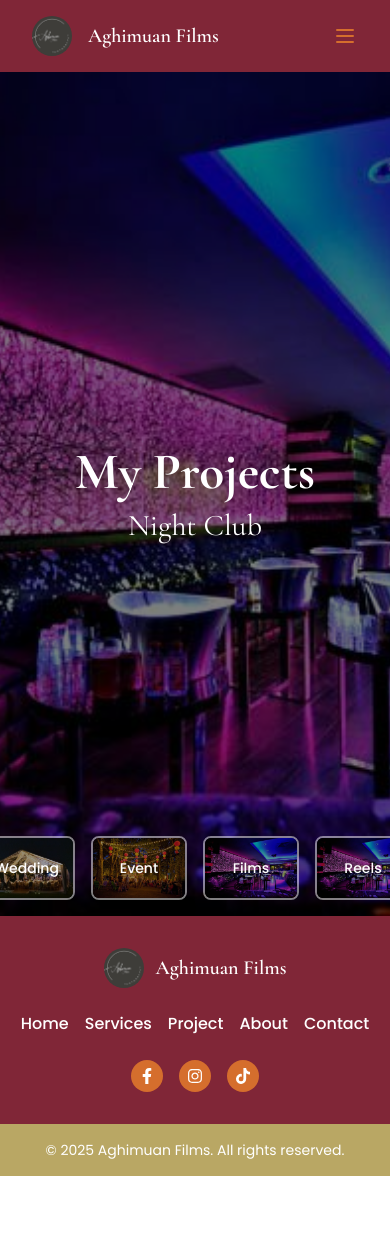
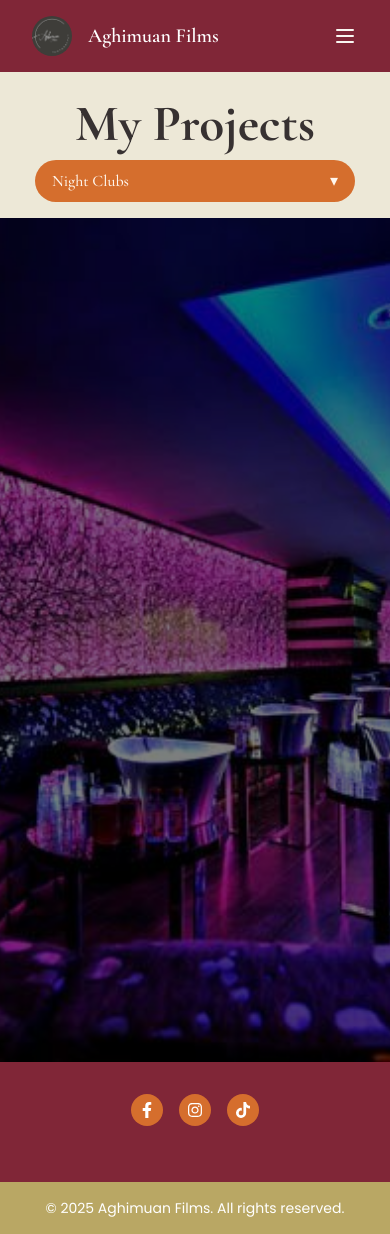
Before and after one commit to sean-camara/aghimuan-films, a React (Vite) app: page /project in a window 390 px wide. Before the commit the page ends 1176 px from the top, so only its background shows below. Built offline with nearby package versions, Linux system fonts and the light colour scheme.

Commit message:
Fix some issues in navbar and other ui issues

```diff
--- a/index.html
+++ b/index.html
@@ -2,7 +2,7 @@
 <html lang="en">
   <head>
     <meta charset="UTF-8" />
-    <link rel="icon" type="image/svg+xml" href="/vite.svg" />
+    <link rel="icon" type="image/svg+xml" href="/aghimuan logo.jpg" />
     <meta name="viewport" content="width=device-width, initial-scale=1.0" />
     <title>Aghimuan Films</title>
     <link
--- a/src/components/layout/Footer.jsx
+++ b/src/components/layout/Footer.jsx
@@ -1,5 +1,5 @@
+// src/components/layout/Footer.jsx
 import React from "react";
-import { Link } from "react-router-dom";
 import { FaFacebookF, FaInstagram, FaTiktok } from "react-icons/fa";
 import logo from "../../assets/aghimuan logo.jpg";
 
@@ -7,9 +7,11 @@ const Footer = () => {
   const currentYear = new Date().getFullYear();
 
   return (
-    <footer className="bg-[#802637] text-white">
-      <div className="container mx-auto py-8 px-4">
-        <div className="flex flex-col md:flex-row justify-between items-center">
+    <>
+      {/* Desktop View */}
+      <footer className="hidden md:block bg-[#802637] text-white">
+        <div className="container mx-auto py-8 px-4 flex flex-col md:flex-row justify-between items-center">
+          {/* Logo and title */}
           <div className="flex items-center mb-6 md:mb-0">
             <img
               src={logo}
@@ -23,38 +25,8 @@ const Footer = () => {
               Aghimuan Films
             </span>
           </div>
-          <div className="flex flex-wrap justify-center gap-4 mb-6 md:mb-0">
-            <a
-              href="#home-section"
-              className="hover:text-[#D56E2D] transition-colors"
-            >
-              Home
-            </a>
-            <a
-              href="#service-section"
-              className="hover:text-[#D56E2D] transition-colors"
-            >
-              Services
-            </a>
-            <a
-              href="/project"
-              className="hover:text-[#D56E2D] transition-colors"
-            >
-              Project
-            </a>
-            <a
-              href="#about-section"
-              className="hover:text-[#D56E2D] transition-colors"
-            >
-              About
-            </a>
-            <a
-              href="#contact-section"
-              className="hover:text-[#D56E2D] transition-colors"
-            >
-              Contact
-            </a>
-          </div>
+
+          {/* Social icons */}
           <div className="flex space-x-4">
             <a
               href="https://www.facebook.com/AghimuanFilmsProduction/"
@@ -82,11 +54,51 @@ const Footer = () => {
             </a>
           </div>
         </div>
-      </div>
-      <div className="bg-[#B9A764] py-4 text-center text-sm">
-        <p>© {currentYear} Aghimuan Films. All rights reserved.</p>
-      </div>
-    </footer>
+
+        {/* Credits */}
+        <div className="bg-[#B9A764] py-4 text-center text-sm">
+          <p>© {currentYear} Aghimuan Films. All rights reserved.</p>
+        </div>
+      </footer>
+
+      {/* Mobile View (unchanged) */}
+      <footer className="md:hidden bg-[#802637] text-white">
+        <div className="container mx-auto py-8 px-4 flex flex-col items-center">
+          {/* Social icons */}
+          <div className="flex space-x-4 mb-6">
+            <a
+              href="https://www.facebook.com/AghimuanFilmsProduction/"
+              target="_blank"
+              rel="noopener noreferrer"
+              className="bg-[#D56E2D] w-8 h-8 rounded-full flex items-center justify-center hover:bg-opacity-80 transition-all"
+            >
+              <FaFacebookF className="text-white" />
+            </a>
+            <a
+              href="https://www.instagram.com/p/CowsZZuvsq0/"
+              target="_blank"
+              rel="noopener noreferrer"
+              className="bg-[#D56E2D] w-8 h-8 rounded-full flex items-center justify-center hover:bg-opacity-80 transition-all"
+            >
+              <FaInstagram className="text-white" />
+            </a>
+            <a
+              href="https://www.tiktok.com/@shawntiago/video/7505022272000871688"
+              target="_blank"
+              rel="noopener noreferrer"
+              className="bg-[#D56E2D] w-8 h-8 rounded-full flex items-center justify-center hover:bg-opacity-80 transition-all"
+            >
+              <FaTiktok className="text-white" />
+            </a>
+          </div>
+        </div>
+
+        {/* Credits */}
+        <div className="bg-[#B9A764] py-4 text-center text-sm">
+          <p>© {currentYear} Aghimuan Films. All rights reserved.</p>
+        </div>
+      </footer>
+    </>
   );
 };
 
--- a/src/components/layout/Navbar.jsx
+++ b/src/components/layout/Navbar.jsx
@@ -6,21 +6,33 @@ const Navbar = () => {
   const navigate = useNavigate();
   const location = useLocation();
   const [mobileMenuOpen, setMobileMenuOpen] = useState(false);
+  const [activeSection, setActiveSection] = useState("home");
 
-  // Set active link based on current path
-  const getActiveLink = () => {
+  // Set active link based on current path and active section
+  const getActiveLink = (section) => {
     const path = location.pathname;
-    if (path === "/") return "home";
-    if (path.includes("/project")) return "project";
-    return "";
+
+    // If we're on the project page
+    if (path.includes("/project") && section === "project") {
+      return true;
+    }
+
+    // If we're on the home page, check which section is active
+    if (path === "/") {
+      return section === activeSection;
+    }
+
+    return false;
   };
 
   const handleLinkClick = (link, sectionId) => {
     setMobileMenuOpen(false);
+    setActiveSection(link);
 
     if (
       link === "home" ||
       link === "about" ||
+      link === "equipment" ||
       link === "service" ||
       link === "contact"
     ) {
@@ -71,9 +83,7 @@ const Navbar = () => {
                 handleLinkClick("home", "home-section");
               }}
               className={`text-[#FFF6ED] px-4 py-2 rounded-[14px] transition-all duration-300 ${
-                getActiveLink() === "home"
-                  ? "bg-[#D56E2D]"
-                  : "hover:bg-[#D56E2D]"
+                getActiveLink("home") ? "bg-[#D56E2D]" : "hover:bg-[#D56E2D]"
               }`}
             >
               Home
@@ -84,40 +94,10 @@ const Navbar = () => {
               href="#"
               onClick={(e) => {
                 e.preventDefault();
-                handleLinkClick("service", "service-section");
-              }}
-              className={`text-[#FFF6ED] px-4 py-2 rounded-[14px] transition-all duration-300 ${
-                getActiveLink() === "service"
-                  ? "bg-[#D56E2D]"
-                  : "hover:bg-[#D56E2D]"
-              }`}
-            >
-              Service
-            </a>
-          </li>
-          <li>
-            <Link
-              to="/project"
-              className={`text-[#FFF6ED] px-4 py-2 rounded-[14px] transition-all duration-300 ${
-                getActiveLink() === "project"
-                  ? "bg-[#D56E2D]"
-                  : "hover:bg-[#D56E2D]"
-              }`}
-            >
-              Project
-            </Link>
-          </li>
-          <li>
-            <a
-              href="#"
-              onClick={(e) => {
-                e.preventDefault();
                 handleLinkClick("about", "about-section");
               }}
               className={`text-[#FFF6ED] px-4 py-2 rounded-[14px] transition-all duration-300 ${
-                getActiveLink() === "about"
-                  ? "bg-[#D56E2D]"
-                  : "hover:bg-[#D56E2D]"
+                getActiveLink("about") ? "bg-[#D56E2D]" : "hover:bg-[#D56E2D]"
               }`}
             >
               About
@@ -128,16 +108,55 @@ const Navbar = () => {
               href="#"
               onClick={(e) => {
                 e.preventDefault();
-                handleLinkClick("contact", "contact-section");
+                handleLinkClick("equipment", "equipment-section");
               }}
               className={`text-[#FFF6ED] px-4 py-2 rounded-[14px] transition-all duration-300 ${
-                getActiveLink() === "contact"
+                getActiveLink("equipment")
                   ? "bg-[#D56E2D]"
                   : "hover:bg-[#D56E2D]"
               }`}
             >
+              Equipment
+            </a>
+          </li>
+          <li>
+            <a
+              href="#"
+              onClick={(e) => {
+                e.preventDefault();
+                handleLinkClick("service", "service-section");
+              }}
+              className={`text-[#FFF6ED] px-4 py-2 rounded-[14px] transition-all duration-300 ${
+                getActiveLink("service") ? "bg-[#D56E2D]" : "hover:bg-[#D56E2D]"
+              }`}
+            >
+              Service
+            </a>
+          </li>
+          <li>
+            <a
+              href="#"
+              onClick={(e) => {
+                e.preventDefault();
+                handleLinkClick("contact", "contact-section");
+              }}
+              className={`text-[#FFF6ED] px-4 py-2 rounded-[14px] transition-all duration-300 ${
+                getActiveLink("contact") ? "bg-[#D56E2D]" : "hover:bg-[#D56E2D]"
+              }`}
+            >
               Contact
             </a>
+          </li>
+          <li>
+            <Link
+              to="/project"
+              className={`text-[#FFF6ED] px-4 py-2 rounded-[14px] transition-all duration-300 ${
+                getActiveLink("project") ? "bg-[#D56E2D]" : "hover:bg-[#D56E2D]"
+              }`}
+              onClick={() => setActiveSection("project")}
+            >
+              Project
+            </Link>
           </li>
         </ul>
 
@@ -152,7 +171,7 @@ const Navbar = () => {
             <svg
               className="w-6 h-6"
               fill="none"
-              stroke="#D56E2D"
+              stroke="#F9F6F1"
               viewBox="0 0 24 24"
               xmlns="http://www.w3.org/2000/svg"
             >
@@ -168,7 +187,7 @@ const Navbar = () => {
             <svg
               className="w-6 h-6"
               fill="none"
-              stroke="#D56E2D"
+              stroke="#F9F6F1"
               viewBox="0 0 24 24"
               xmlns="http://www.w3.org/2000/svg"
             >
@@ -200,7 +219,7 @@ const Navbar = () => {
                   handleLinkClick("home", "home-section");
                 }}
                 className={`text-[#FFF6ED] text-xl px-6 py-2 rounded-[14px] transition-all duration-300 ${
-                  getActiveLink() === "home" ? "bg-[#D56E2D]" : ""
+                  getActiveLink("home") ? "bg-[#D56E2D]" : ""
                 }`}
               >
                 Home
@@ -211,35 +230,10 @@ const Navbar = () => {
                 href="#"
                 onClick={(e) => {
                   e.preventDefault();
-                  handleLinkClick("service", "service-section");
-                }}
-                className={`text-[#FFF6ED] text-xl px-6 py-2 rounded-[14px] transition-all duration-300 ${
-                  getActiveLink() === "service" ? "bg-[#D56E2D]" : ""
-                }`}
-              >
-                Service
-              </a>
-            </li>
-            <li>
-              <Link
-                to="/project"
-                onClick={() => setMobileMenuOpen(false)}
-                className={`text-[#FFF6ED] text-xl px-6 py-2 rounded-[14px] transition-all duration-300 ${
-                  getActiveLink() === "project" ? "bg-[#D56E2D]" : ""
-                }`}
-              >
-                Project
-              </Link>
-            </li>
-            <li>
-              <a
-                href="#"
-                onClick={(e) => {
-                  e.preventDefault();
                   handleLinkClick("about", "about-section");
                 }}
                 className={`text-[#FFF6ED] text-xl px-6 py-2 rounded-[14px] transition-all duration-300 ${
-                  getActiveLink() === "about" ? "bg-[#D56E2D]" : ""
+                  getActiveLink("about") ? "bg-[#D56E2D]" : ""
                 }`}
               >
                 About
@@ -250,14 +244,56 @@ const Navbar = () => {
                 href="#"
                 onClick={(e) => {
                   e.preventDefault();
+                  handleLinkClick("equipment", "equipment-section");
+                }}
+                className={`text-[#FFF6ED] text-xl px-6 py-2 rounded-[14px] transition-all duration-300 ${
+                  getActiveLink("equipment") ? "bg-[#D56E2D]" : ""
+                }`}
+              >
+                Equipment
+              </a>
+            </li>
+            <li>
+              <a
+                href="#"
+                onClick={(e) => {
+                  e.preventDefault();
+                  handleLinkClick("service", "service-section");
+                }}
+                className={`text-[#FFF6ED] text-xl px-6 py-2 rounded-[14px] transition-all duration-300 ${
+                  getActiveLink("service") ? "bg-[#D56E2D]" : ""
+                }`}
+              >
+                Service
+              </a>
+            </li>
+            <li>
+              <a
+                href="#"
+                onClick={(e) => {
+                  e.preventDefault();
                   handleLinkClick("contact", "contact-section");
                 }}
                 className={`text-[#FFF6ED] text-xl px-6 py-2 rounded-[14px] transition-all duration-300 ${
-                  getActiveLink() === "contact" ? "bg-[#D56E2D]" : ""
+                  getActiveLink("contact") ? "bg-[#D56E2D]" : ""
                 }`}
               >
                 Contact
               </a>
+            </li>
+            <li>
+              <Link
+                to="/project"
+                className={`text-[#FFF6ED] text-xl px-6 py-2 rounded-[14px] transition-all duration-300 ${
+                  getActiveLink("project") ? "bg-[#D56E2D]" : ""
+                }`}
+                onClick={() => {
+                  setMobileMenuOpen(false);
+                  setActiveSection("project");
+                }}
+              >
+                Project
+              </Link>
             </li>
           </ul>
         </div>
--- a/src/pages/Home/About.jsx
+++ b/src/pages/Home/About.jsx
@@ -21,7 +21,7 @@ const About = () => {
   console.log("✅ Rendering About");
 
   return (
-    <section id="about" className="bg-gray-100 py-12 px-4">
+    <section id="about-section" className="bg-gray-100 py-12 px-4">
       <div className="max-w-6xl mx-auto bg-white rounded-lg shadow-lg p-8">
         {/* Header */}
         <div className="text-center mb-8">
--- a/src/pages/Home/Equipment.jsx
+++ b/src/pages/Home/Equipment.jsx
@@ -25,7 +25,7 @@ const editingSoftware = [
 
 const Equipment = () => {
   return (
-    <section id="equipment" className="py-12 px-4 bg-white">
+    <section id="equipment-section" className="py-12 px-4 bg-white">
       <div className="max-w-6xl mx-auto">
         {/* Section Title */}
         <h2
--- a/src/pages/Project/Project.jsx
+++ b/src/pages/Project/Project.jsx
@@ -3,7 +3,7 @@ import React, { useState } from "react";
 import { motion, AnimatePresence } from "framer-motion";
 
 const data = {
-  "Night Club": [
+  "Night Clubs": [
     "/club1.jpg",
     "/club2.jpg",
     "/club3.jpg",
@@ -39,13 +39,74 @@ export default function Project() {
   const categories = Object.keys(data);
   const [active, setActive] = useState(categories[0]);
   const [index, setIndex] = useState(0);
+  const [dropdownOpen, setDropdownOpen] = useState(false);
   const images = data[active];
 
   const next = () => setIndex((i) => (i + 1) % images.length);
   const prev = () => setIndex((i) => (i - 1 + images.length) % images.length);
+  const handleDragEnd = (e, info) => {
+    if (info.offset.x < -50) next();
+    else if (info.offset.x > 50) prev();
+  };
+  const selectCategory = (cat) => {
+    setActive(cat);
+    setIndex(0);
+    setDropdownOpen(false);
+  };
 
   return (
-    <div className="w-full h-screen relative overflow-hidden">
+    <>
+      {/* Mobile header + dropdown (outside image overlay) */}
+      <div className="md:hidden bg-[#EDE8D7] px-4 pt-6 pb-4">
+        <h1
+          className="text-3xl font-bold mb-2 text-center"
+          style={{ fontFamily: "Cormorant Garamond", color: "#373131" }}
+        >
+          My Projects
+        </h1>
+        <div className="relative max-w-xs mx-auto">
+          <button
+            onClick={() => setDropdownOpen((o) => !o)}
+            className="w-full py-2 px-4 rounded-full flex justify-between items-center"
+            style={{
+              backgroundColor: "#D56E2D",
+              color: "#FFF6ED",
+              fontFamily: "Cormorant Garamond",
+            }}
+          >
+            {active}
+            <span className="ml-2">▾</span>
+          </button>
+          {dropdownOpen && (
+            <ul
+              className="absolute left-0 right-0 mt-2 rounded-lg shadow-lg overflow-hidden z-50"
+              style={{
+                backgroundColor: "#EDE8D7",
+                border: "1px solid #622022",
+              }}
+            >
+              {categories.map((cat) => (
+                <li
+                  key={cat}
+                  onClick={() => selectCategory(cat)}
+                  className="px-4 py-2 cursor-pointer"
+                  style={{
+                    fontFamily: "Cormorant Garamond",
+                    backgroundColor: cat === active ? "#D56E2D" : "transparent",
+                    color: cat === active ? "#FFF6ED" : "#373131",
+                  }}
+                >
+                  {cat}
+                </li>
+              ))}
+            </ul>
+          )}
+        </div>
+      </div>
+
+      {/* Main content container */}
+      <div className="w-full h-screen relative overflow-hidden bg-[#EDE8D7]">
+        {/* Background image with swipe */}
         <AnimatePresence>
           <motion.img
             key={images[index]}
@@ -55,12 +116,15 @@ export default function Project() {
             animate={{ opacity: 1 }}
             exit={{ opacity: 0 }}
             transition={{ duration: 0.8 }}
+            drag="x"
+            dragConstraints={{ left: 0, right: 0 }}
+            onDragEnd={handleDragEnd}
           />
         </AnimatePresence>
-
         <div className="absolute inset-0 bg-black/50" />
 
-      <div className="absolute inset-0 flex flex-col justify-center items-center text-white">
+        {/* Desktop header + thumbnails + controls */}
+        <div className="hidden md:absolute md:inset-0 md:flex md:flex-col md:justify-center md:items-center text-white">
           <h1
             className="text-5xl font-bold mb-2"
             style={{ fontFamily: "Cormorant Garamond" }}
@@ -71,16 +135,11 @@ export default function Project() {
             {active}
           </h2>
         </div>
-
-      {/* Thumbnails */}
-      <div className="absolute bottom-4 w-full flex justify-center space-x-4 overflow-x-auto px-4">
+        <div className="hidden md:absolute md:bottom-4 md:w-full md:flex md:justify-center md:space-x-4 md:overflow-x-auto md:px-4">
           {categories.map((cat) => (
             <div
               key={cat}
-            onClick={() => {
-              setActive(cat);
-              setIndex(0);
-            }}
+              onClick={() => selectCategory(cat)}
               className={`relative flex-shrink-0 w-24 h-16 border-2 rounded-lg overflow-hidden cursor-pointer ${
                 active === cat ? "border-white" : "border-white/50"
               }`}
@@ -101,8 +160,6 @@ export default function Project() {
             </div>
           ))}
         </div>
-
-      {/* Prev / Next buttons (desktop only) */}
         <button
           onClick={prev}
           className="hidden md:flex absolute left-4 top-1/2 -translate-y-1/2 bg-white/20 p-2 rounded-full"
@@ -116,5 +173,6 @@ export default function Project() {
           ›
         </button>
       </div>
+    </>
   );
 }
```
Also changed, not shown: src/pages/Home/Contact.jsx (+4 -5 lines), src/pages/Home/Hero.jsx (+26 -41 lines), public/aghimuan logo.jpg (added). Lines whose indentation alone changed are shown as unchanged.
